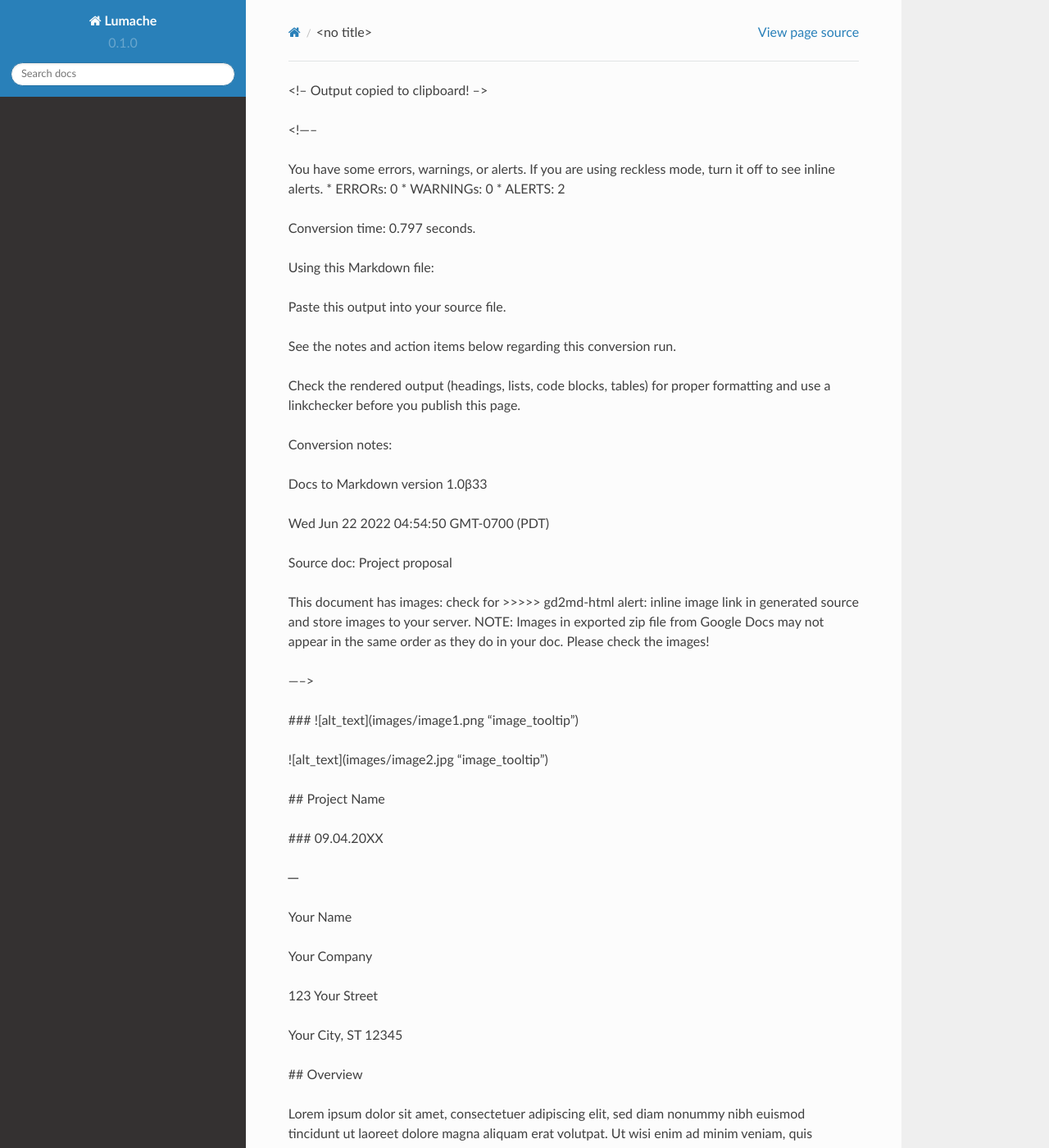
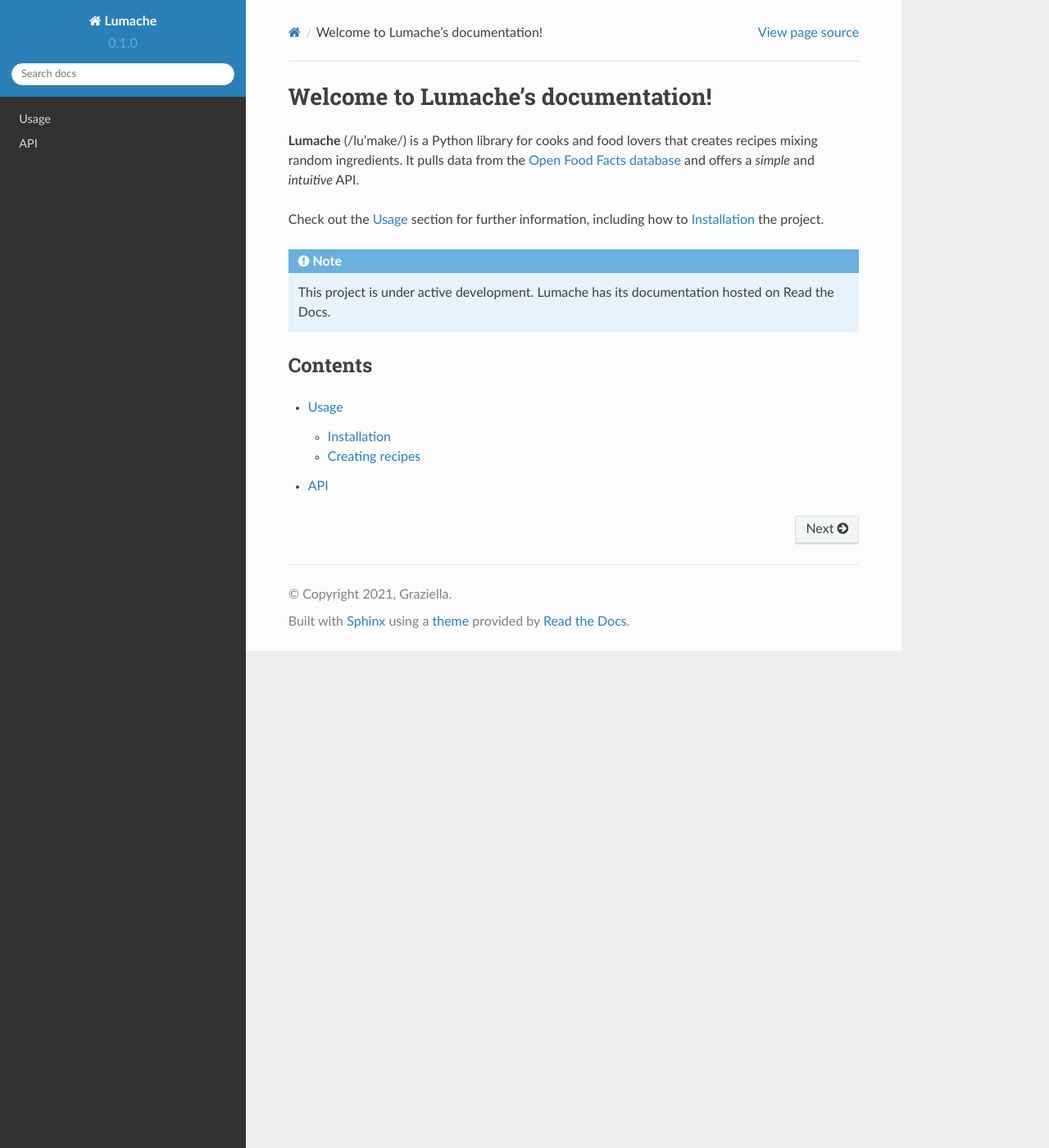
Before and after one commit to MustafaButt13/rtd-tutorial, a Sphinx documentation site: the page built from docs/source/index.rst, in a window 1280 px wide and 1400 px high. Shown: the whole window at 82% size. Built offline with Sphinx 7.4.7 and the Read the Docs theme 2.0.0, drawn with Linux system fonts in a browser that asks for light colours; some of the changed text lies outside the part shown.

Commit message:
Update index.rst

```diff
--- a/docs/source/index.rst
+++ b/docs/source/index.rst
@@ -1,89 +1,23 @@
-<!-- Output copied to clipboard! -->
+Welcome to Lumache's documentation!
+===================================
 
-<!-----
+**Lumache** (/lu'make/) is a Python library for cooks and food lovers
+that creates recipes mixing random ingredients.
+It pulls data from the `Open Food Facts database <https://world.openfoodfacts.org/>`_
+and offers a *simple* and *intuitive* API.
 
-You have some errors, warnings, or alerts. If you are using reckless mode, turn it off to see inline alerts.
-* ERRORs: 0
-* WARNINGs: 0
-* ALERTS: 2
+Check out the :doc:`usage` section for further information, including
+how to :ref:`installation` the project.
 
-Conversion time: 0.797 seconds.
+.. note::
 
+   This project is under active development.
+   Lumache has its documentation hosted on Read the Docs.
 
-Using this Markdown file:
+Contents
+--------
 
-1. Paste this output into your source file.
-2. See the notes and action items below regarding this conversion run.
-3. Check the rendered output (headings, lists, code blocks, tables) for proper
-   formatting and use a linkchecker before you publish this page.
+.. toctree::
 
-Conversion notes:
-
-* Docs to Markdown version 1.0β33
-* Wed Jun 22 2022 04:54:50 GMT-0700 (PDT)
-* Source doc: Project proposal
-* This document has images: check for >>>>>  gd2md-html alert:  inline image link in generated source and store images to your server. NOTE: Images in exported zip file from Google Docs may not appear in  the same order as they do in your doc. Please check the images!
-
------>
-
-
-
-###
-![alt_text](images/image1.png "image_tooltip")
-
-
-
-![alt_text](images/image2.jpg "image_tooltip")
-
-
-
-## Project Name
-
-
-### 09.04.20XX
-
-**─**
-
-Your Name
-
-Your Company
-
-123 Your Street
-
-Your City, ST 12345
-
-
-## Overview
-
-Lorem ipsum dolor sit amet, consectetuer adipiscing elit, sed diam nonummy nibh euismod tincidunt ut laoreet dolore magna aliquam erat volutpat. Ut wisi enim ad minim veniam, quis nostrud exerci tation ullamcorper.
-
-
-## Goals
-
-
-
-1. Lorem ipsum dolor sit amet, consectetuer adipiscing elit
-2. Sed diam nonummy nibh euismod tincidunt ut laoreet dolore magna aliquam erat volutpat.
-
-
-## Specifications
-
-Nam liber tempor cum soluta nobis eleifend option congue nihil imperdiet doming id quod mazim placerat facer possim assum. Typi non habent claritatem insitam; est usus legentis in iis qui facit eorum claritatem. Investigationes demonstraverunt lectores legere me lius quod ii legunt saepius.
-
-
-### Lorem Ipsum
-
-Duis autem vel eum iriure dolor in hendrerit in vulputate velit esse molestie consequat, vel illum dolore eu feugiat nulla facilisis at vero eros et accumsan.
-
-
-## Milestones
-
-
-
-1. Lorem ipsum
-
-    Lorem ipsum dolor sit amet, consectetuer adipiscing elit, sed diam nonummy nibh euismod tincidunt ut laoreet dolore magna aliquam erat volutpat.
-
-2. Dolor sit amet
-
-    Lorem ipsum dolor sit amet, consectetuer adipiscing elit, sed diam nonummy nibh euismod tincidunt ut laoreet dolore magna aliquam erat volutpat.
+   usage
+   api
```
